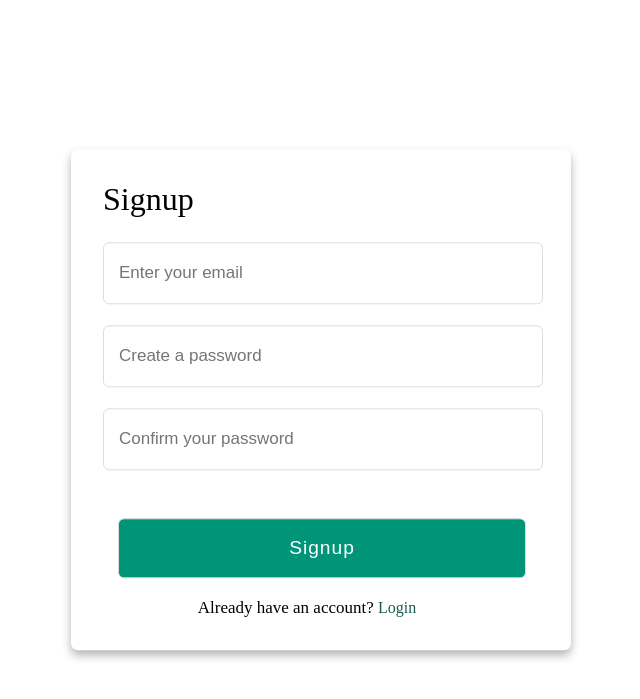
After one commit to A1ief/interactionHub, a PHP site: page /register.html in a window 1280 px wide. The commit adds this page. Shown: the top 699 px of the page, without its empty margins (319-959 px from the left). Run offline with PHP 8.4, Linux system fonts and the light colour scheme.

Commit message:
menambahkan login register

```diff
--- /dev/null
+++ b/InteractionHub/assets/css/loginRegister.css
@@ -0,0 +1,80 @@
+/*--------------------------------------------------------------
+# Login Register
+--------------------------------------------------------------*/
+.container {
+    position: absolute;
+    top: 50%;
+    left: 50%;
+    right: 50%;
+    transform: translate(-50%, -50%);
+    max-width: 500px;
+    width: 100%;
+    background: #fff;
+    border-radius: 7px;
+    box-shadow: 0 5px 10px rgba(0, 0, 0, 0.3);
+}
+#check:checked ~ .registration {
+    display: block;
+}
+#check:checked ~ .login {
+    display: none;
+}
+#check {
+    display: none;
+}
+.container .form {
+    padding: 2rem;
+    padding-right: 60px;
+}
+.form header {
+    font-size: 2rem;
+    font-weight: 300;
+    text-align: left;
+    margin-bottom: 1.5rem;
+}
+.form input {
+    height: 60px;
+    width: 100%;
+    padding: 0 15px;
+    font-size: 17px;
+    margin-bottom: 1.3rem;
+    border: 1px solid #ddd;
+    border-radius: 6px;
+    outline: none;
+}
+.form input:focus {
+    box-shadow: 0 1px 0 rgba(0, 0, 0, 0.2);
+}
+.form a {
+    font-size: 16px;
+    color: #185c4f;
+    text-decoration: none;
+}
+.form a:hover {
+    text-decoration: underline;
+}
+.form input.button {
+    color: #fff;
+    background: #009579;
+    font-size: 1.2rem;
+    font-weight: 500;
+    letter-spacing: 1px;
+    margin-top: 1.7rem;
+    cursor: pointer;
+    transition: 0.4s;
+    margin-left: 15px;
+}
+.form input.button:hover {
+    background: #006653;
+}
+.signup {
+    font-size: 17px;
+    text-align: center;
+}
+.signup label {
+    color: #009579;
+    cursor: pointer;
+}
+.signup label:hover {
+    text-decoration: underline;
+}
--- a/InteractionHub/index.html
+++ b/InteractionHub/index.html
@@ -52,8 +52,8 @@
       </nav><!-- .navbar -->
 
       <div class="buttons-container ms-auto">
-        <a href="#about" class="get-started scrollto">Login</a>
-        <a href="#about" class="get-started scrollto">Register</a>
+        <a href="login.html" class="get-started scrollto">Login</a>
+        <a href="register.html" class="get-started scrollto">Register</a>
       </div>
 
     </div>
--- /dev/null
+++ b/InteractionHub/register.html
@@ -0,0 +1,30 @@
+<!DOCTYPE html>
+<html lang="en">
+
+<head>
+    <meta charset="UTF-8">
+    <meta name="viewport" content="width=device-width, initial-scale=1.0">
+    <link href="assets/css/loginRegister.css" rel="stylesheet">
+    <title>Register</title>
+</head>
+
+<body>
+    <div class="container">
+        <div class="registration form">
+            <header>Signup</header>
+            <form action="#">
+              <input type="text" placeholder="Enter your email">
+              <input type="password" placeholder="Create a password">
+              <input type="password" placeholder="Confirm your password">
+              <input type="button" class="button" value="Signup">
+            </form>
+            <div class="signup">
+              <span class="signup">Already have an account?
+               <label for="check"><a href="login.html">Login</a></label>
+              </span>
+            </div>
+          </div>
+    </div>
+</body>
+
+</html>
```
Also changed, not shown: InteractionHub/assets/css/style.css (+3 -4 lines), InteractionHub/login.html (added, +34 -0 lines).
